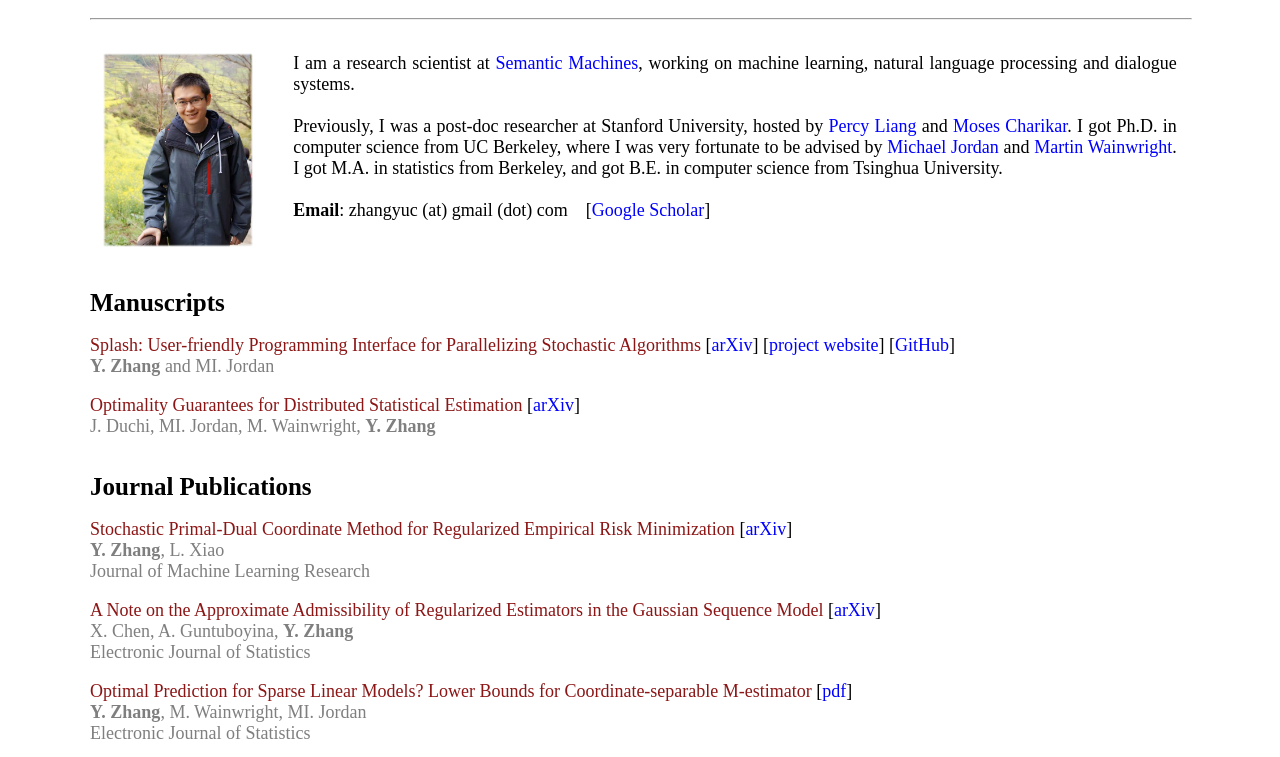
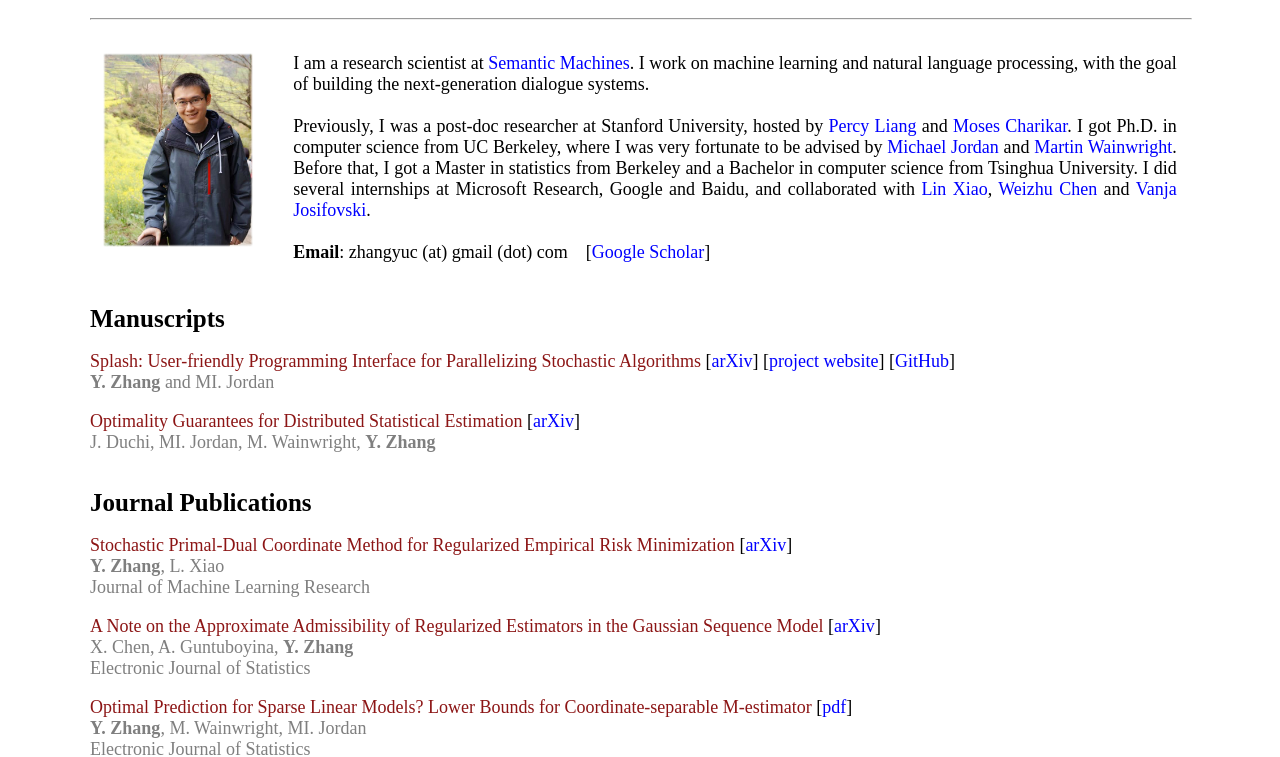
Before and after one commit to zhangyuc/zhangyuc.github.io, a plain HTML site: page index.html in a window 1280 px wide. Shown: the part 67-824 px from the top of the page. Drawn offline with Linux system fonts and the light colour scheme.

Commit message:
update homepage

```diff
--- a/index.html
+++ b/index.html
@@ -31,23 +31,23 @@
                     <img src="./index_files/portrait-2.jpg" width="150">
                 </td>
                 <td style="text-align: justify; font-size: 18px; PADDING-BOTTOM: 5pt; PADDING-LEFT: 10pt; PADDING-RIGHT: 10pt; PADDING-TOP: 5pt" valign="top">
-                    I am a research scientist at <a style="text-decoration: none; color: blue" href="http://www.semanticmachines.com/">Semantic Machines</a>,
-                    working on machine learning, natural language processing and dialogue systems.<br>
+                    I am a research scientist at <a style="text-decoration: none; color: blue" href="http://www.semanticmachines.com/">Semantic Machines</a>.
+                    I work on machine learning and natural language processing, with the goal of building the next-generation dialogue systems.<br>
                     <br>
                     Previously, I was a post-doc researcher at Stanford University, hosted
                     by
-                    <a style="text-decoration: none; color: blue" href="https://cs.stanford.edu/~pliang/">Percy
-                    Liang</a> and
+                    <a style="text-decoration: none; color: blue" href="https://cs.stanford.edu/~pliang/">Percy Liang</a> and
                     <a style="text-decoration: none; color: blue" href="http://www.cs.princeton.edu/~moses/">Moses Charikar</a>.
-                    I got Ph.D.
-                    in computer science from UC Berkeley, where I was very
-                    fortunate to be advised by
+                    I got Ph.D. in computer science from UC Berkeley, where I was very fortunate to be advised by
                     <a style="text-decoration: none; color: blue" href="http://www.cs.berkeley.edu/~jordan/">Michael Jordan</a>
                     and
                     <a style="text-decoration: none; color: blue" href="http://www.cs.berkeley.edu/~wainwrig/">Martin
-                    Wainwright</a>. I got M.A. in statistics from
-                    Berkeley, and got B.E. in computer science from
-                    Tsinghua University.<br>
+                    Wainwright</a>. Before that, I got a Master in statistics from Berkeley and a Bachelor in computer science from
+                    Tsinghua University. I did several internships at Microsoft Research, Google and Baidu, and collaborated with
+                    <a style="text-decoration: none; color: blue" href="https://www.microsoft.com/en-us/research/people/lixiao/">Lin Xiao</a>,
+                    <a style="text-decoration: none; color: blue" href="https://www.linkedin.com/in/weizhu-chen-620b2330/">Weizhu Chen</a> and
+                    <a style="text-decoration: none; color: blue" href="https://www.linkedin.com/in/vanja-josifovski-b258021/">Vanja Josifovski</a>.
+                    <br>
                     <br>
                     <strong>Email</strong>: zhangyuc (at) gmail (dot) com
                     &nbsp;&nbsp; [<a style="text-decoration: none; color: blue" href="https://scholar.google.com/citations?user=Om4Lag0AAAAJ&hl=en">Google Scholar</a>]
```
Also changed, not shown: intro.html (+10 -10 lines).
